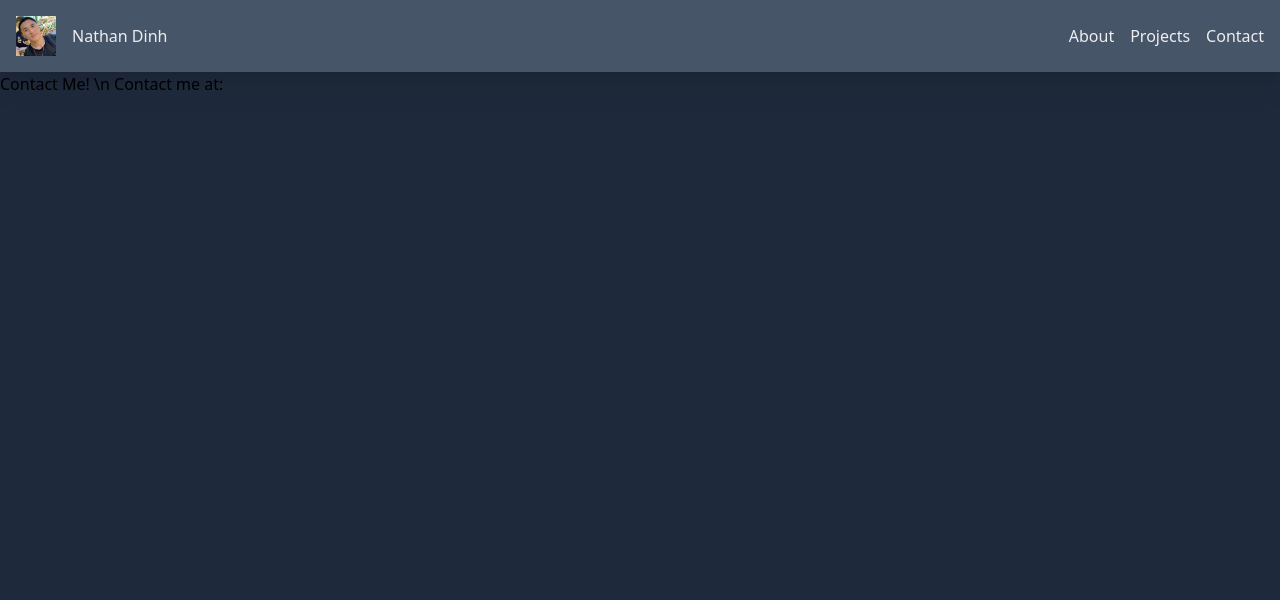
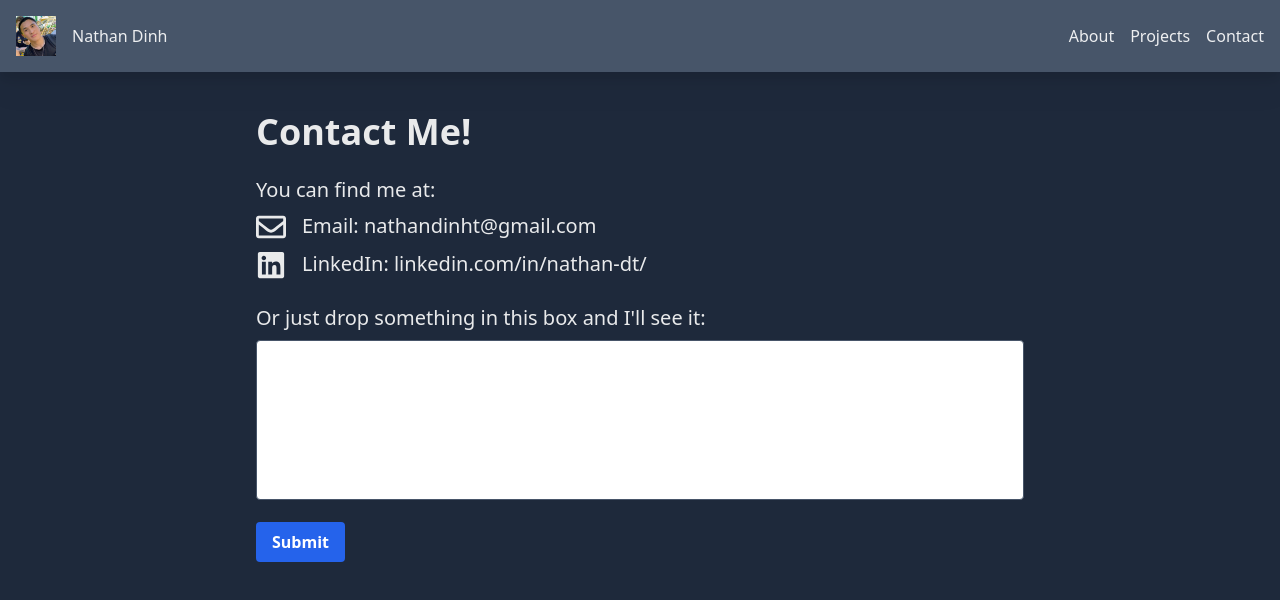
Before and after one commit to wisdomcookie/personal, a Next.js app: page /contact in a window 1280 px wide. Shown: the top 600 px of the page. Built offline with nearby package versions, Linux system fonts and the light colour scheme.

Commit message:
Add about page text and styling and some refactoring

```diff
--- a/app/about/layout.tsx
+++ /dev/null
@@ -1,15 +0,0 @@
-import React from 'react'
-
-export default function AboutLayout({
-  children,
-}: {
-    children: React.ReactNode
-  }) {
-  return (
-    <>
-      <main>
-        {children}
-      </main>
-    </>
-  )
-}
--- a/app/about/page.tsx
+++ b/app/about/page.tsx
@@ -1,10 +1,12 @@
 import React from 'react'
 import Link from 'next/link'
+import AboutPage from '../components/AboutPage'
+
 
 export default function About() {
   return (
-    <>
-      <h1>About Me</h1>
-    </>
+    <main>
+      <AboutPage/>
+    </main>
   )
 }
--- /dev/null
+++ b/app/components/AboutPage.tsx
@@ -0,0 +1,42 @@
+import React from 'react'
+
+export default function AboutPage() {
+  return (
+    <section className='py-10 mx-auto max-w-3xl text-white/90'>
+      <h2 className='text-4xl font-bold'>About Me</h2>
+
+      <ul className='mt-3 list-disc px-4'>
+        <li className=''>Junior Computer Science student at Lafayette College (Easton, PA; USA)</li>
+        <li>Aspiring software engineer (making stuff is fun and debugging gives me a dopamine rush).</li>
+        <li>I like reading and video games and cooking</li>
+        <li>I also work out, mostly to stay sane</li>
+        <li>Non-CS academic interests include physics and policymaking</li>
+        <li>I tried (and failed) to publish a novel in 8th grade.</li>
+        <li>I used to know how to play guitar</li>
+      </ul>
+
+      <p className='mt-4'>You may want my <a href="" className='font-bold'>Resume</a>, <a href="" className='font-bold'>LinkedIn</a> or <a href="" className='font-bold'>GitHub</a>.<br/>
+        I don&apos;t really know what else you want to know so here are some assorted favorites:
+      </p>
+      <ul className='mt-3 space-y-1'>
+        <li>
+          <span className="font-bold">Food:</span> Those cheesy seafood casseroles you get at cheap chinese buffets
+        </li>
+        <li>
+          <span className="font-bold">Sports Team:</span> Chelsea FC
+        </li>
+        <li>
+          <span className="font-bold">Book</span>: The Martian by Andy Weir, or Best Served Cold by Joe Abercrombie
+        </li>
+        <li>
+          <span className="font-bold">Color</span>: Blue
+        </li>
+        <li>
+          <span className="font-bold">Movie</span>: Interstellar. Or Stuck in Love. Or Set it Up, I like a lot of rom-coms. Picking favorites is hard,
+            have a picture of the cylindrical Santa Claus my sister gave me instead:
+        </li>
+      </ul>
+
+    </section>
+  )
+}
--- /dev/null
+++ b/app/components/ContactPage.tsx
@@ -0,0 +1,65 @@
+'use client'
+
+import React, { useState, ChangeEvent } from 'react'
+import { FaRegEnvelope, FaLinkedin } from 'react-icons/fa'
+
+
+export default function ContactPage() {
+  const [textInput, setTextInput] = useState(' ');
+
+  const handleInputChange = (event: ChangeEvent<HTMLTextAreaElement>) => {
+    setTextInput(event.target.value);
+  };
+
+  const handleSubmit = () => {
+    console.log(textInput);
+    // Reset the text input
+    setTextInput('');
+  }
+
+  return (
+    <section className='py-10 mx-auto max-w-3xl text-white/90'>
+      <h2 className='text-4xl font-bold'>
+          Contact Me!
+      </h2>
+      <p className='mt-6 text-xl'>
+          You can find me at:
+      </p>
+      <ul>
+        <li className='mt-2'>
+          <a href="mailto:nathandinht@gmail.com" target='_blank'>
+            <div className='flex space-x-4'>
+              <FaRegEnvelope className='text-3xl'/>
+              <p className='font-light text-xl'>Email: nathandinht@gmail.com</p>
+            </div>
+          </a>
+        </li>
+        <li className='mt-2'>
+          <a href="https://www.linkedin.com/in/nathan-dt/" target='_blank'>
+            <div className='flex space-x-4'>
+              <FaLinkedin className='text-3xl'/>
+              <p className='font-light text-xl'>LinkedIn: linkedin.com/in/nathan-dt/</p>
+            </div>
+          </a>
+        </li>
+      </ul>
+      <div>
+        <p className='mt-6 text-xl'>
+          Or just drop something in this box and I&apos;ll see it:
+        </p>
+        <textarea
+          className="mt-2 w-full text-slate-800 h-40 p-4 resize-none border border-slate-600 rounded"
+          value={textInput}
+          onChange={handleInputChange}
+          placeholder="Enter your text here..."
+        ></textarea>
+        <button
+          className="px-4 py-2 mt-4 font-bold text-white bg-blue-600 rounded hover:bg-blue-600"
+          onClick={handleSubmit}
+        >
+        Submit
+        </button>
+      </div>
+    </section>
+  )
+}
--- a/app/components/Projects.tsx
+++ b/app/components/ProjectsList.tsx
@@ -1,19 +1,19 @@
 'use client'
 
 import React, { useState } from 'react'
-import { getSortedProjectData } from '@/lib/project-data';
+import { getSortedProjectData } from '@/lib/projectData';
 import ProjectItem from './ProjectItem';
 
 type Props = {
   projects: ProjectEntry[]
 }
 
-export default function Projects({ projects }: Props) {
+export default function ProjectsList({ projects }: Props) {
 
   const [selectedProjectType, setSelectedProjectType] = useState('code');
 
   return (
-    <section className='py-6 mx-auto max-w-4xl'>
+    <section className='py-10 mx-auto max-w-3xl'>
       <h2 className='text-4xl font-bold text-white/90'>
         Projects
       </h2>
--- a/app/contact/page.tsx
+++ b/app/contact/page.tsx
@@ -1,10 +1,10 @@
 import React from 'react'
+import ContactPage from '../components/ContactPage'
 
-export default function page() {
+export default function Contact() {
   return (
-    <div>
-        Contact Me!
-        \n Contact me at:
-    </div>
+    <main>
+      <ContactPage/>
+    </main>
   )
 }
--- a/app/projects/layout.tsx
+++ b/app/projects/layout.tsx
@@ -6,10 +6,9 @@ export default function ProjectsLayout({
     children: React.ReactNode
   }) {
   return (
-    <>
-      <main>
-        {children}
-      </main>
-    </>
+    <main>
+      {children}
+    </main>
+
   )
 }
--- a/app/projects/page.tsx
+++ b/app/projects/page.tsx
@@ -1,15 +1,15 @@
 import React from 'react'
-import Projects from '../components/Projects'
-import { getSortedProjectData } from '@/lib/project-data'
+import ProjectsList from '../components/ProjectsList'
+import { getSortedProjectData } from '@/lib/projectData'
 
 
-export default async function page() {
+export default async function Projects() {
 
   const projects = await getSortedProjectData();
 
   return (
     <main>
-      <Projects projects={projects}/>
+      <ProjectsList projects={projects}/>
     </main>
   )
 }
```
Also changed, not shown: lib/projectData.ts (renamed from lib/project-data.ts), 1 other file (tests, documents, lock files or other folders).
